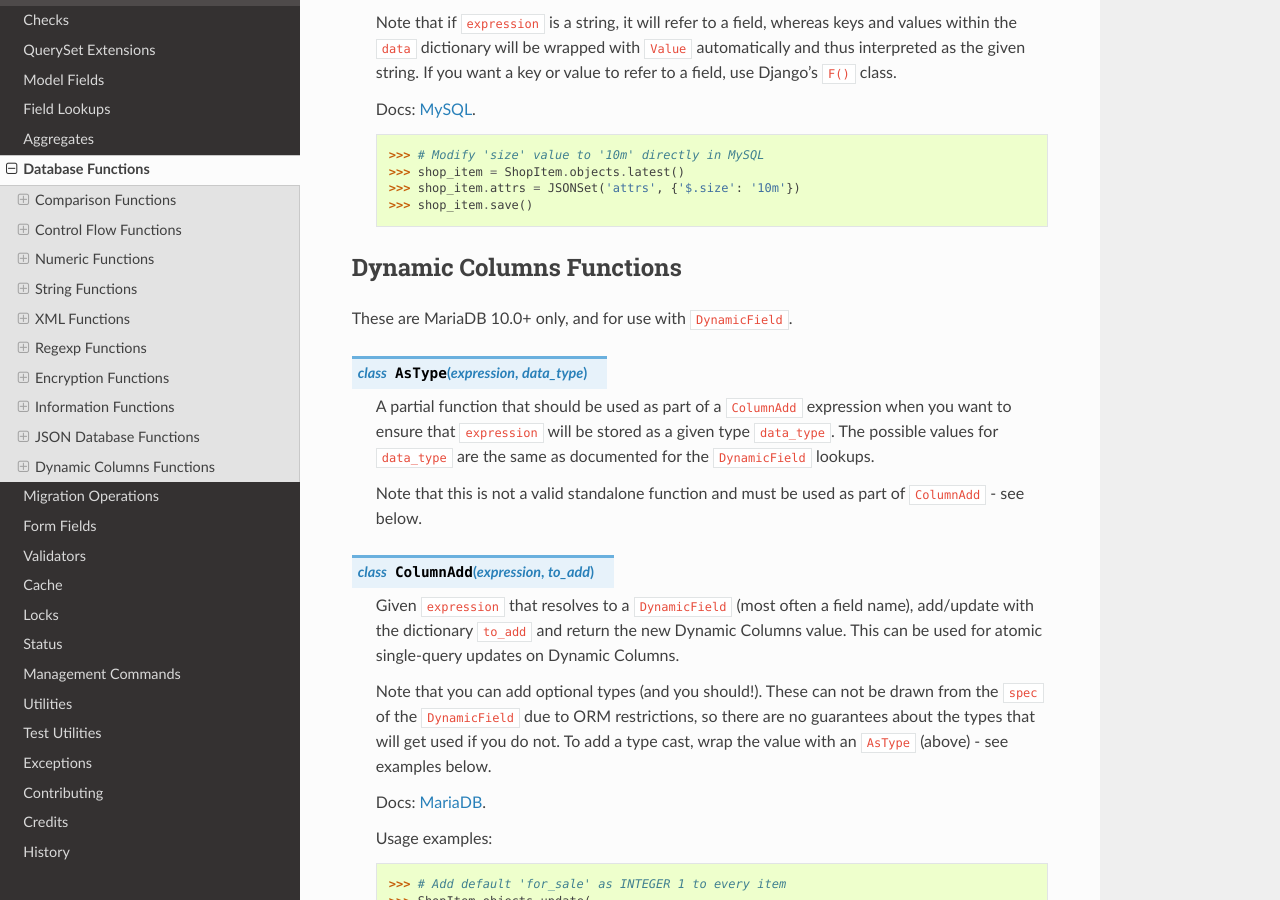
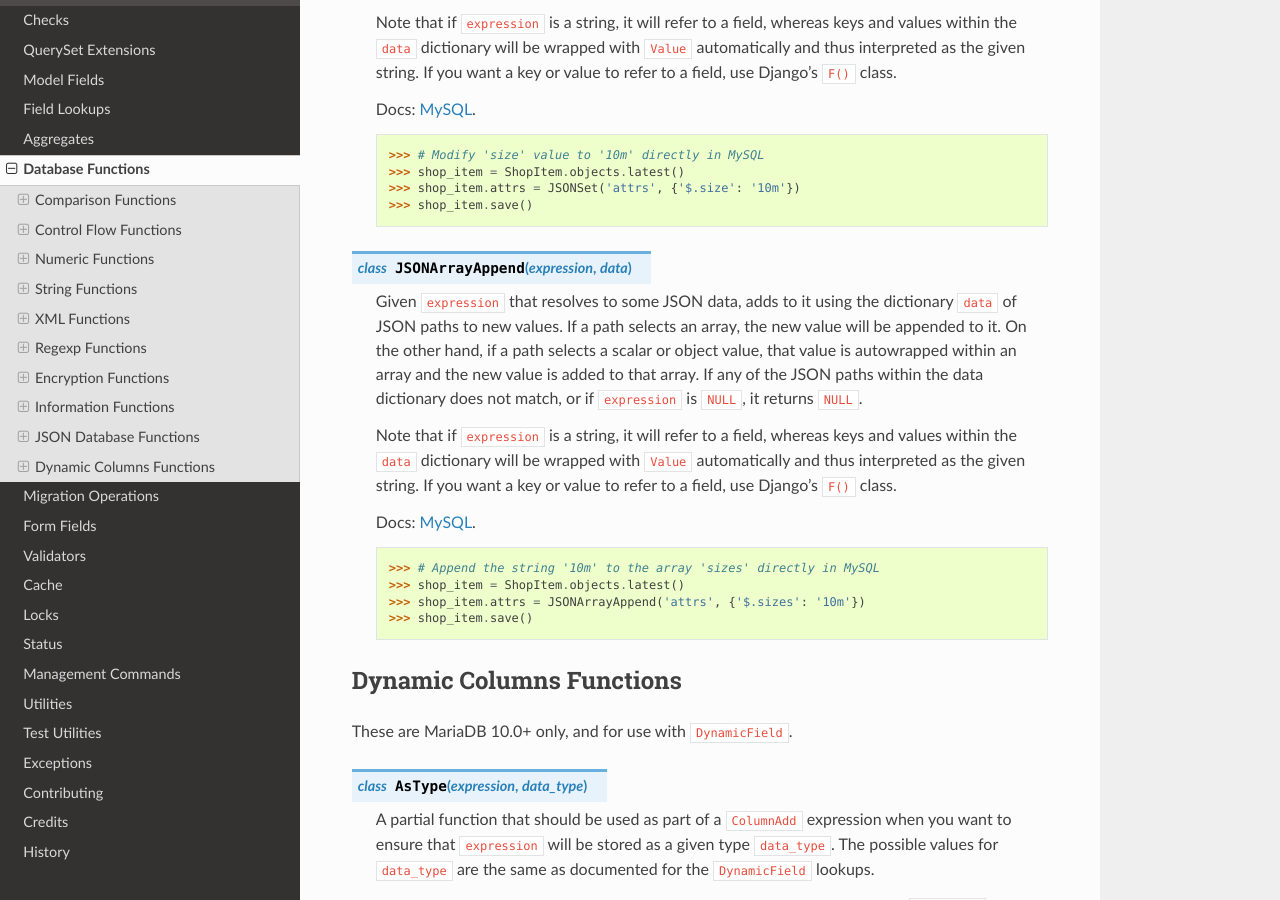
Before and after one commit to adamchainz/django-mysql, a Sphinx documentation site: the page built from docs/database_functions.rst, in a window 1280 px wide and 900 px high, scrolled down 10928 px. Built offline with Sphinx 7.4.7 and the Read the Docs theme 2.0.0, drawn with Linux system fonts in a browser that asks for light colours; pages that are not in the unit, such as notebooks, are missing from menus.

Commit message:
Add JSONArrayAppend database function.

```diff
--- a/HISTORY.rst
+++ b/HISTORY.rst
@@ -7,6 +7,9 @@ Pending
 -------
 
 .. Insert new release notes below this line
+
+* Added ``JSONArrayAppend`` database function that wraps the respective
+  JSON-modifying function from MySQL 5.7.
 
 2.3.1 (2018-07-22)
 ------------------
--- a/docs/database_functions.rst
+++ b/docs/database_functions.rst
@@ -678,6 +678,7 @@ more information on their syntax, refer to the MySQL documentation.
         ...     attrs=JSONReplace('attrs', {'$.monthly_sales': 0})
         ... )
 
+
 .. class:: JSONSet(expression, data)
 
     Given ``expression`` that resolves to some JSON data, updates it using the
@@ -700,6 +701,33 @@ more information on their syntax, refer to the MySQL documentation.
         >>> shop_item = ShopItem.objects.latest()
         >>> shop_item.attrs = JSONSet('attrs', {'$.size': '10m'})
         >>> shop_item.save()
+
+
+.. class:: JSONArrayAppend(expression, data)
+
+    Given ``expression`` that resolves to some JSON data, adds to it using the
+    dictionary ``data`` of JSON paths to new values. If a path selects an
+    array, the new value will be appended to it. On the other hand, if a path
+    selects a scalar or object value, that value is autowrapped within an array
+    and the new value is added to that array. If any of the JSON paths within
+    the data dictionary does not match, or if ``expression`` is ``NULL``, it
+    returns ``NULL``.
+
+    Note that if ``expression`` is a string, it will refer to a field, whereas
+    keys and values within the ``data`` dictionary will be wrapped with
+    ``Value`` automatically and thus interpreted as the given string. If you
+    want a key or value to refer to a field, use Django's ``F()`` class.
+
+    Docs:
+    `MySQL <https://dev.mysql.com/doc/refman/5.7/en/json-modification-functions.html#function_json-array-append>`_.
+
+    .. code-block:: pycon
+
+        >>> # Append the string '10m' to the array 'sizes' directly in MySQL
+        >>> shop_item = ShopItem.objects.latest()
+        >>> shop_item.attrs = JSONArrayAppend('attrs', {'$.sizes': '10m'})
+        >>> shop_item.save()
+
 
 Dynamic Columns Functions
 -------------------------
```
Also changed, not shown: 2 other files.
